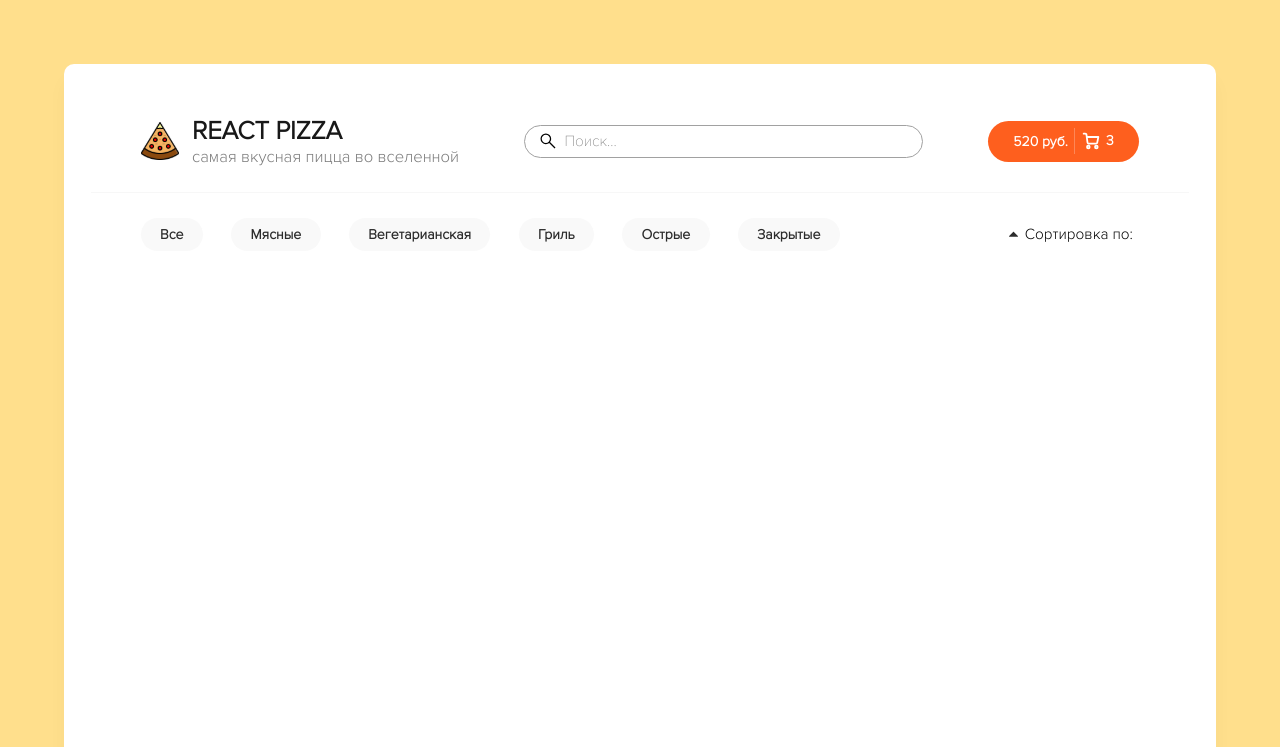
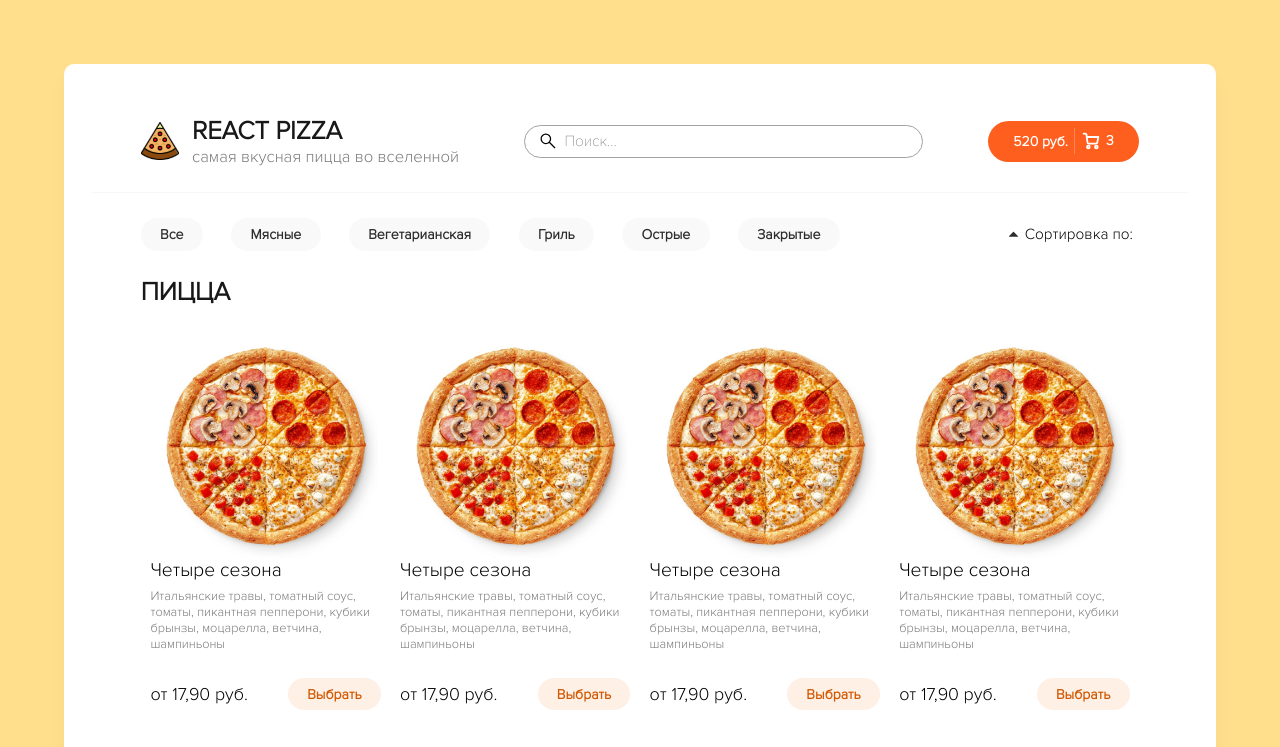
Before and after one commit to MaksimLokhmakov/pizza-site, a React (Create React App) app: page / in a window 1280 px wide. Shown: the top 747 px of the page. Built offline with nearby package versions, Linux system fonts and the light colour scheme.

Commit message:
add productBlock component

```diff
--- /dev/null
+++ b/src/components/ProductBlock/index.tsx
@@ -0,0 +1,27 @@
+import React from "react";
+import Button, { ButtonTheme } from "../Buttons/Button";
+import pizzaImg from "../../assets/images/711b5f74b1ad419f9c4e61784474fa1d_760x760.jpeg";
+import "./style.scss";
+
+const ProductBlock = () => {
+  return (
+    <article className="product">
+      <main className="df dc">
+        <img src={pizzaImg} alt="pizza" />
+        <div className="product-name">Четыре сезона</div>
+        <p>
+          Итальянские травы, томатный соус, томаты, пикантная пепперони, кубики
+          брынзы, моцарелла, ветчина, шампиньоны
+        </p>
+      </main>
+      <footer className="df sp-b">
+        <div className="product-control-price">от 17,90 руб.</div>
+        <Button onClick={() => {}} theme={ButtonTheme.COLLORING_LIGHT}>
+          Выбрать
+        </Button>
+      </footer>
+    </article>
+  );
+};
+
+export default ProductBlock;
--- /dev/null
+++ b/src/components/ProductBlock/style.scss
@@ -0,0 +1,41 @@
+article.product {
+  width: 18vw;
+  height: auto;
+  margin: 0 0.75vw 2vw 0.75vw;
+  cursor: pointer;
+
+  &:hover {
+    img {
+      transform: translateY(0.3vw);
+    }
+  }
+
+  main {
+    margin-bottom: 2vw;
+
+    img {
+      transition-duration: 200ms;
+      margin-top: 1vw;
+      margin-left: 1vw;
+      width: 16.5vw;
+      height: 16.5vw;
+    }
+
+    .product-name {
+      width: 100%;
+      text-align: left;
+      font-size: 1.5vw;
+      padding: 0 0 0.5vw;
+    }
+
+    p {
+      font-size: 1vw;
+    }
+  }
+
+  footer {
+    .product-control-price {
+      font-size: 1.4vw;
+    }
+  }
+}
--- a/src/components/index.tsx
+++ b/src/components/index.tsx
@@ -1,2 +1,4 @@
 export { default as AppRouter } from "./AppRouter/index";
 export { default as Header } from "./Header/index";
+export { default as SortMenu } from "./SortMenu/index";
+export { default as ProductBlock } from "./ProductBlock/index";
--- a/src/pages/Shop/index.tsx
+++ b/src/pages/Shop/index.tsx
@@ -1,13 +1,69 @@
 import React, { FC } from "react";
-import SortMenu from "../../components/SortMenu";
+import { SortMenu, ProductBlock } from "../../components";
+import "./style.scss";
+
+import pizzaImg from "../../assets/images/711b5f74b1ad419f9c4e61784474fa1d_760x760.jpeg";
 
 interface ShopI {}
 
+const pizzas = [
+  {
+    id: "0bc9a360-77b7-4675-a03e-506e3e3445a8",
+    type: "Мясная",
+    img: pizzaImg,
+    name: "Маргарита",
+    dough: "тонкое",
+    price: 17.5,
+  },
+  {
+    id: "0bc9a360-77b7-4675-a03e-506e3e3445a8",
+    type: "Мясная",
+    img: pizzaImg,
+    name: "Маргарита",
+    dough: "тонкое",
+    price: 17.5,
+  },
+  {
+    id: "0bc9a360-77b7-4675-a03e-506e3e3445a8",
+    type: "Мясная",
+    img: pizzaImg,
+    name: "Маргарита",
+    dough: "тонкое",
+    price: 17.5,
+  },
+  {
+    id: "0bc9a360-77b7-4675-a03e-506e3e3445a8",
+    type: "Мясная",
+    img: pizzaImg,
+    name: "Маргарита",
+    dough: "тонкое",
+    price: 17.5,
+  },
+  {
+    id: "0bc9a360-77b7-4675-a03e-506e3e3445a8",
+    type: "Мясная",
+    img: pizzaImg,
+    name: "Маргарита",
+    dough: "тонкое",
+    price: 17.5,
+  },
+];
+
+console.log(typeof pizzaImg);
+
 const Shop: FC<ShopI> = () => {
   return (
-    <div className="shop" >
+    <>
       <SortMenu />
-    </div>
+      <main className="shop">
+        <h1 className="shop__section-name">Пицца</h1>
+        <section className="df" >
+          {pizzas.map((pizza) => (
+            <ProductBlock />
+          ))}
+        </section>
+      </main>
+    </>
   );
 };
 
--- /dev/null
+++ b/src/pages/Shop/style.scss
@@ -0,0 +1,11 @@
+.shop {
+  .shop__section-name {
+    width: 100%;
+    padding: 2vw 0;
+  }
+
+  section {
+    justify-content: start;
+    flex-wrap: wrap;
+  }
+}
```
Also changed, not shown: src/assets/images/711b5f74b1ad419f9c4e61784474fa1d_760x760.jpeg (added).
